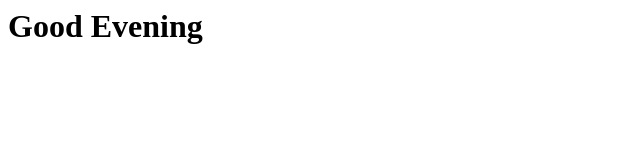
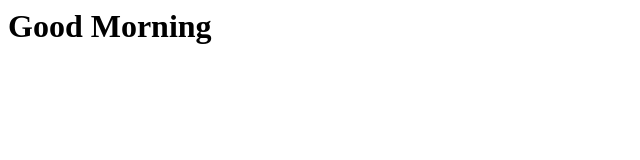
Before and after one commit to sjesuraja/repo2, a plain HTML site: page index.html in a window 1280 px wide. Shown: the full height of the page, 0-640 px from the left. Drawn offline with Linux system fonts and the light colour scheme.

Commit message:
Update index.html

```diff
--- a/index.html
+++ b/index.html
@@ -1,3 +1,3 @@
 <html>
-<h1> Good Evening </h1>
+<h1> Good Morning </h1>
 </html>
```
